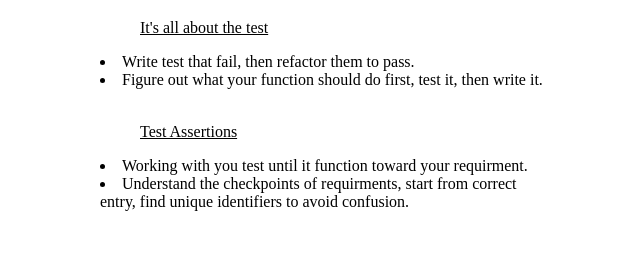
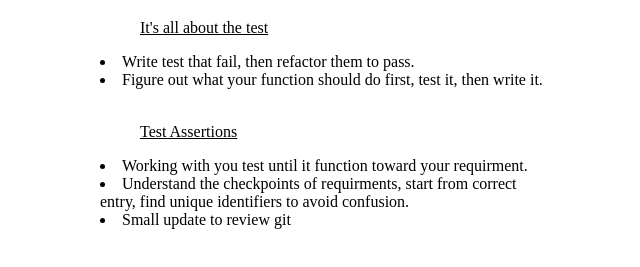
Before and after one commit to kongchayang/dc_journal, a plain HTML site: page May28/Index.html in a window 1280 px wide. Shown: the part 61-328 px from the top of the page, without its empty margins (315-955 px from the left). Drawn offline with Linux system fonts and the light colour scheme.

Commit message:
Git upgrade test

```diff
--- a/May28/Index.html
+++ b/May28/Index.html
@@ -17,7 +17,7 @@
         <li>Working with you test until it function toward your requirment.</li>
         <li>Understand the checkpoints of requirments, start from correct entry, find
             unique identifiers to avoid confusion.
-
+        <li>Small update to review git</li>
 
     </div>
     </body>
```
